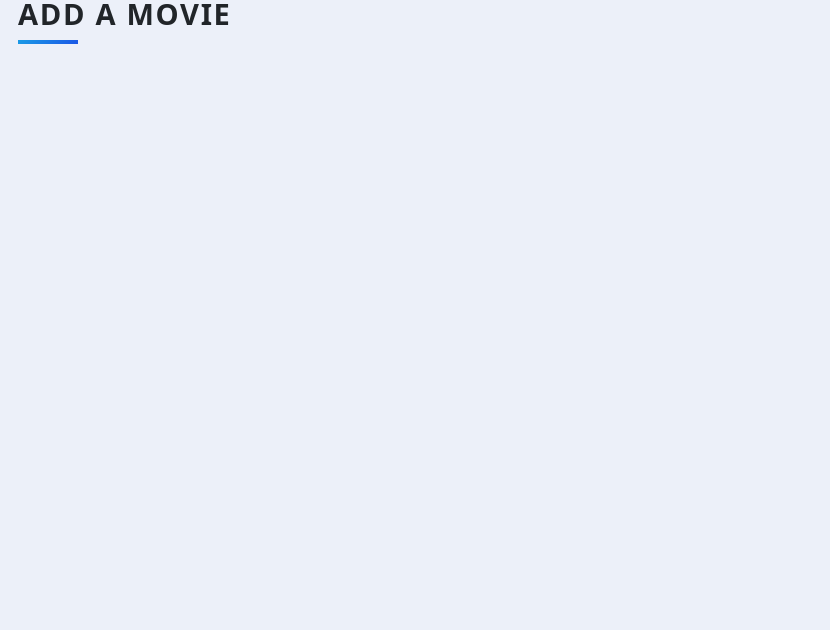
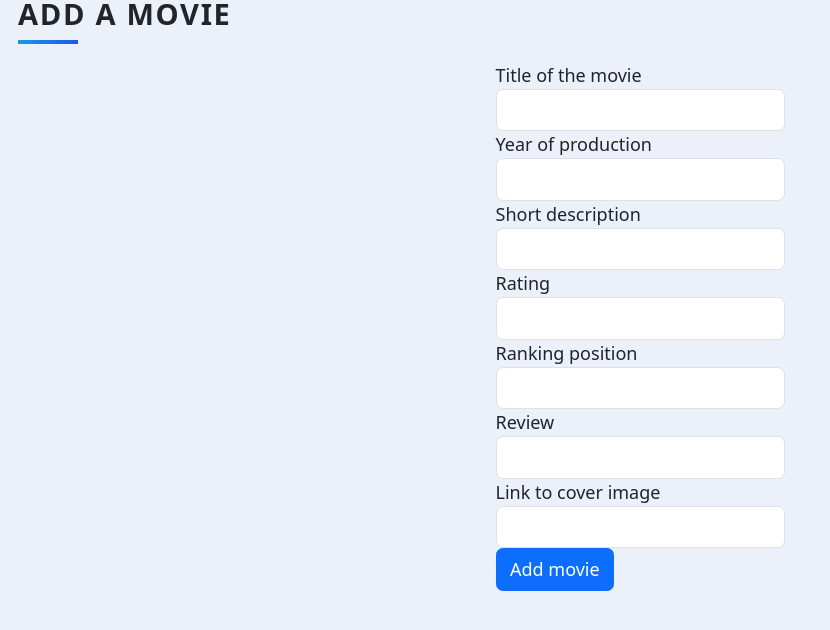
Before and after one commit to Dmnoiik/top_ten_movies, a Flask app: page /add in a window 1280 px wide. Shown: the top 630 px of the page, without its empty margins (0-830 px from the left). Run offline with Flask 3, Linux system fonts and the light colour scheme; some libraries are stand-ins or nearby versions.

Commit message:
Finished adding new movie functionality

```diff
--- /dev/null
+++ b/forms.py
@@ -0,0 +1,19 @@
+
+from flask_wtf import FlaskForm
+from wtforms import StringField, SubmitField, FloatField, IntegerField, DecimalField
+from wtforms.validators import DataRequired, NumberRange, Length
+
+class EditForm(FlaskForm):
+    rating_field = DecimalField('Your rating out of 10?', places=1, validators=[DataRequired()])
+    review_field = StringField('New review?', validators=[DataRequired()])
+    submit_field = SubmitField('Done')
+
+class AddForm(FlaskForm):
+    title = StringField("Title of the movie", validators=[DataRequired()])
+    year = IntegerField("Year of production", validators=[DataRequired()])
+    description = StringField("Short description", validators=[DataRequired()])
+    rating = DecimalField("Rating", validators=[DataRequired()])
+    ranking = IntegerField("Ranking position", validators=[DataRequired()])
+    review = StringField("Review", validators=[DataRequired()])
+    img_url = StringField("Link to cover image", validators=[DataRequired()])
+    submit_field = SubmitField('Add movie')
--- a/main.py
+++ b/main.py
@@ -1,7 +1,7 @@
 from flask import Flask, render_template, redirect, url_for, request
 from flask_bootstrap import Bootstrap5
 from flask_sqlalchemy import SQLAlchemy
-from edit_form import EditForm
+from forms import EditForm, AddForm
 import requests
 
 app = Flask(__name__)
@@ -57,8 +57,24 @@ def delete_movie():
             db.session.commit()
         return redirect('/')
 
-@app.route('/add')
+@app.route('/add', methods=["GET", "POST"])
 def add_movie():
-    return render_template('add.html')
+    add_form = AddForm()
+    if request.method == "POST":
+        with app.app_context():
+            new_movie = Movie(
+                title=request.form['title'],
+                year=request.form['year'],
+                description=request.form['description'],
+                rating=request.form['rating'],
+                review=request.form['review'],
+                ranking=request.form['ranking'],
+                img_url=request.form['img_url']
+            )
+            db.session.add(new_movie)
+            db.session.commit()
+        return redirect('/')
+    if request.method == "GET":
+        return render_template('add.html', form=add_form)
 if __name__ == '__main__':
     app.run(debug=True)
--- a/templates/add.html
+++ b/templates/add.html
@@ -5,5 +5,7 @@
 {% block content %}
 <div class="content">
     <h1 class="heading">Add a Movie</h1>
+    {% from 'bootstrap4/form.html' import render_form %}
+    {{ render_form(form, action=url_for('add_movie')) }}
 </div>
 {% endblock %}
--- a/templates/edit.html
+++ b/templates/edit.html
@@ -7,6 +7,6 @@
   <h1 class="heading">Movie Title</h1>
     <p class="description">Edit Movie Rating</p>
     {% from 'bootstrap4/form.html' import render_form %}
-    {{ render_form(form, action=url_for('edit_movie', id=movie_id, gowno='sraka')) }}
+    {{ render_form(form, action=url_for('edit_movie', id=movie_id)) }}
   </div>
 {% endblock %}
```
Also changed, not shown: edit_form.py (deleted, +0 -10 lines), instance/movies.db.
